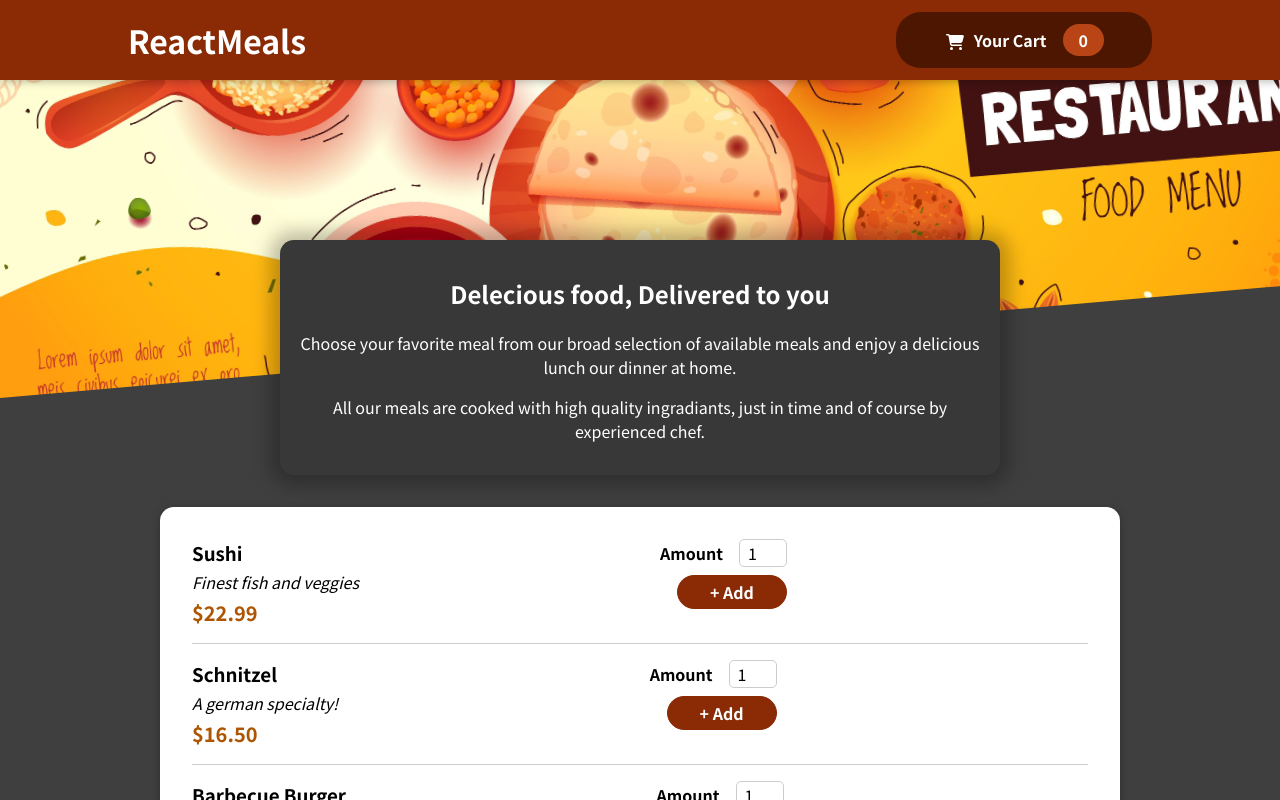
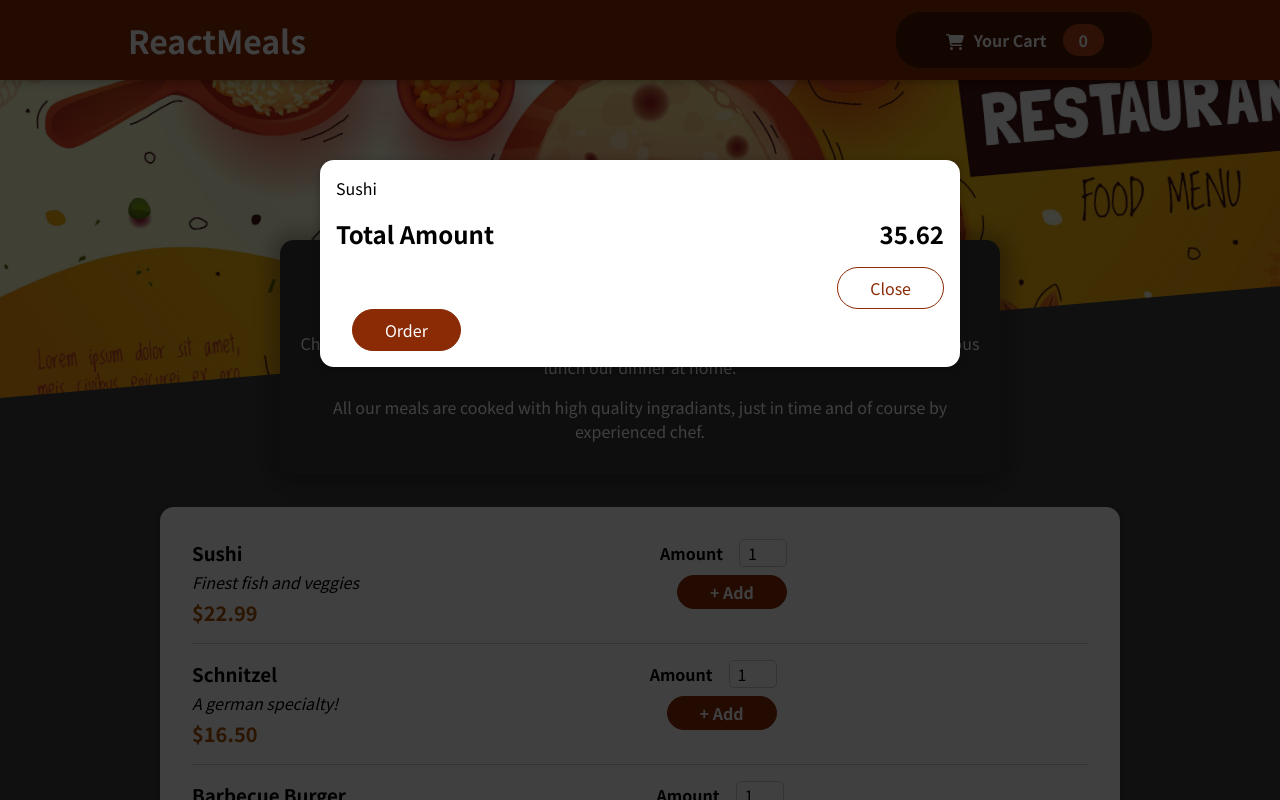
Before and after one commit to saurabh-r1/RestaurantApp, a React (Create React App) app: page / in a window 1280 px wide. Shown: the top 800 px of the page. Built offline with nearby package versions, Linux system fonts and the light colour scheme.

Commit message:
hard Coded Cart

```diff
--- a/public/index.html
+++ b/public/index.html
@@ -28,6 +28,7 @@
   </head>
   <body>
     <noscript>You need to enable JavaScript to run this app.</noscript>
+    <div id="overlays"></div>
     <div id="root"></div>
     <!--
       This HTML file is a template.
--- a/src/App.js
+++ b/src/App.js
@@ -1,10 +1,12 @@
 import { Fragment } from "react";
 import Header from "./Components/Layout/Header";
 import Meals from "./Components/Meals/Meals";
+import Cart from "./Components/Cart/Cart";
 
 function App() {
   return (
     <Fragment>
+      <Cart />
       <Header />
       <main>
         <Meals/>
--- /dev/null
+++ b/src/Components/Cart/Cart.css
@@ -0,0 +1,44 @@
+.cart-items {
+    list-style: none;
+    margin: 0;
+    padding: 0;
+  }
+
+  .total {
+    display: flex;
+    justify-content: space-between;
+    align-items: center;
+    font-weight: bold;
+    font-size: 1.5rem;
+    margin: 1rem 0;
+  }
+
+  .actions {
+    text-align: right;
+  }
+
+  .actions button {
+    font: inherit;
+    cursor: pointer;
+    background-color: transparent;
+    border: 1px solid #8a2b06;
+    padding: 0.5rem 2rem;
+    border-radius: 25px;
+    margin-left: 1rem;
+  }
+
+  .actions button:hover,
+  .actions button:active {
+    background-color: #5a1a01;
+    border-color: #5a1a01;
+    color: white;
+  }
+
+  .actions .button--alt {
+    color: #8a2b06;
+  }
+
+  .actions .button {
+    background-color: #8a2b06;
+    color: white;
+  }
--- /dev/null
+++ b/src/Components/Cart/Cart.js
@@ -0,0 +1,25 @@
+import Modal from '../UI/Modal';
+import './Cart.css';
+
+const Cart = (props)=> {
+    const cartItems=<ul className='cart-items'>{
+        [{id:'c1', name: 'Sushi', amount: 2, price: 12.99}].map((item)=><li>{item.name}</li>)
+        }</ul>;
+
+    return(
+        <Modal>
+            {cartItems}
+            <div className='total'>
+                <span>Total Amount</span>
+                <span>35.62</span>
+            </div>
+
+            <div className='actions'>
+                <button className='button--alt'>Close</button>
+                <button className='button'>Order</button>
+            </div>
+        </Modal>
+    )
+};
+
+export default Cart;
--- /dev/null
+++ b/src/Components/UI/Modal.css
@@ -0,0 +1,40 @@
+.backdrop {
+    position: fixed;
+    top: 0;
+    left: 0;
+    width: 100%;
+    height: 100vh;
+    z-index: 20;
+    background-color: rgba(0, 0, 0, 0.75);
+  }
+
+  .modal {
+    position: fixed;
+    top: 20vh;
+    left: 5%;
+    width: 90%;
+    background-color: white;
+    padding: 1rem;
+    border-radius: 14px;
+    box-shadow: 0 2px 8px rgba(0, 0, 0, 0.25);
+    z-index: 30;
+    animation: slide-down 300ms ease-out forwards;
+  }
+
+  @media (min-width: 768px) {
+    .modal {
+      width: 40rem;
+      left: calc(50% - 20rem);
+    }
+  }
+
+  @keyframes slide-down {
+    from {
+      opacity: 0;
+      transform: translateY(-3rem);
+    }
+    to {
+      opacity: 1;
+      transform: translateY(0);
+    }
+  }
--- /dev/null
+++ b/src/Components/UI/Modal.js
@@ -0,0 +1,31 @@
+import ReactDOM from "react-dom";
+import "./Modal.css";
+import { Fragment } from "react";
+
+const Backdrop = (props) => {
+  return <div className="backdrop" />;
+};
+
+const ModalOverlay = (props) => {
+  return (
+    <div className="modal">
+      <div className="content">{props.children}</div>
+    </div>
+  );
+};
+
+const portalElement = document.getElementById("overlays");
+
+const Modal = (props) => {
+  return (
+    <Fragment>
+      {ReactDOM.createPortal(<Backdrop />, portalElement)}
+      {ReactDOM.createPortal(
+        <ModalOverlay>{props.children}</ModalOverlay>,
+        portalElement
+      )}
+    </Fragment>
+  );
+};
+
+export default Modal;
```
